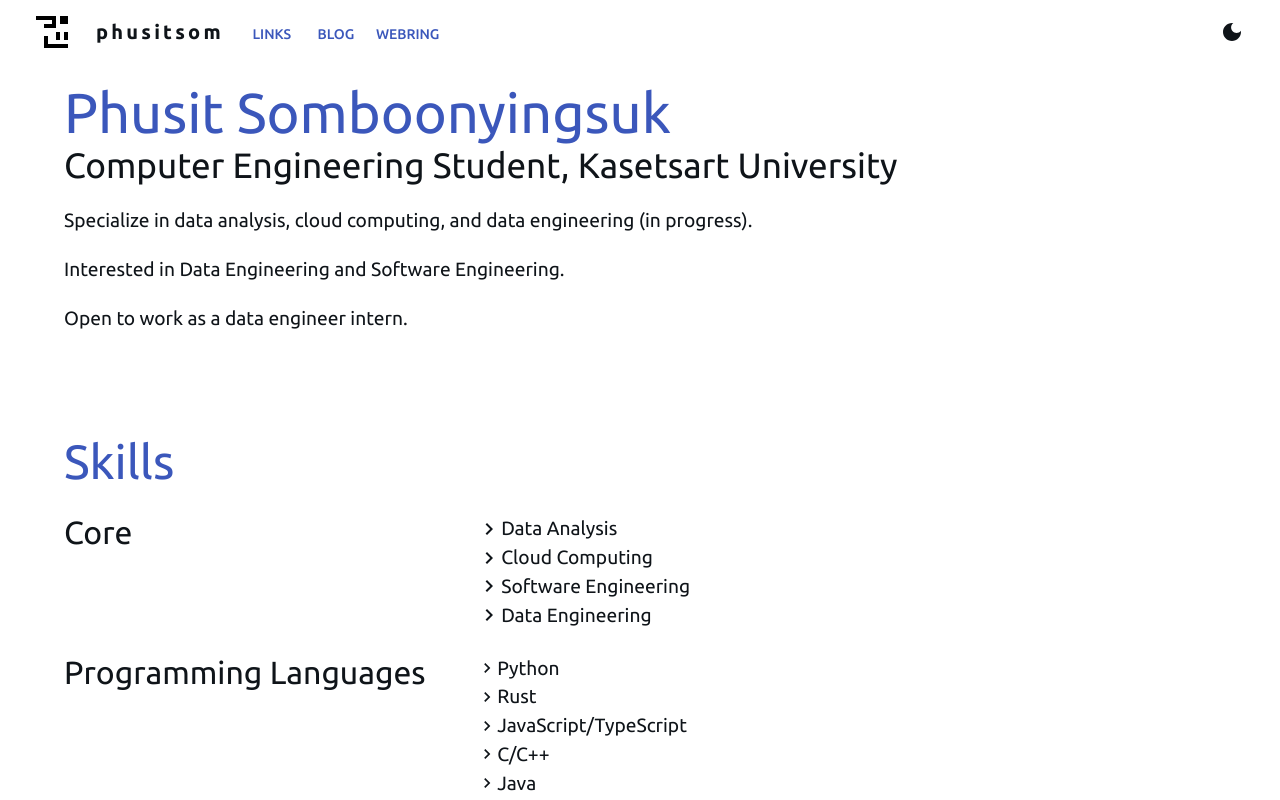
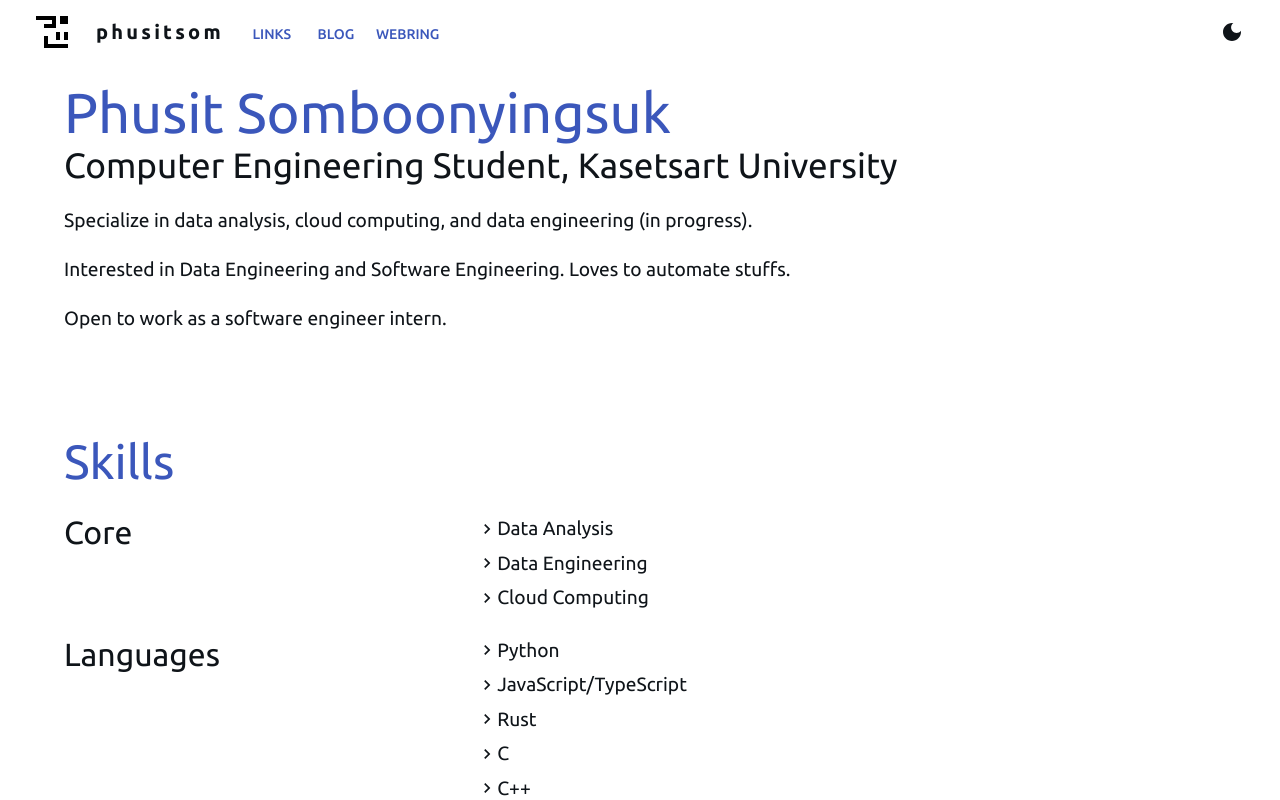
Before and after one commit to lazykern/me.kazylab.xyz, a Next.js app: page / in a window 1280 px wide. Shown: the top 800 px of the page. Built offline with nearby package versions, Linux system fonts and the light colour scheme.

Commit message:
Update homepage

```diff
--- a/src/pages/index.tsx
+++ b/src/pages/index.tsx
@@ -2,8 +2,18 @@ import { ChevronRight } from "@mui/icons-material";
 import { Container, Stack, Typography } from "@mui/material";
 import { Box } from "@mui/system";
 import Head from "next/head";
+import { fetchApi } from "../utils/fetchApi";
 
-export default function Home() {
+import { Skills, SkillsData } from "./api/skills";
+import { BioData } from "./api/bio";
+
+export default function Home({
+  bioData,
+  skillsData,
+}: {
+  bioData: BioData;
+  skillsData: SkillsData;
+}) {
   return (
     <>
       <Head>
@@ -13,7 +23,7 @@ export default function Home() {
       <Container
         sx={{
           justifyContent: "center",
-          marginTop: { xs: "100px", md: "80px" },
+          marginTop: { xs: "90px", md: "80px" },
           padding: "0 30px",
         }}
       >
@@ -24,6 +34,7 @@ export default function Home() {
               fontWeight="400"
               color="primary"
               fontSize={{ xs: "2.5rem", md: "3.5rem" }}
+              overflow="auto"
             >
               Phusit Somboonyingsuk
             </Typography>
@@ -34,22 +45,19 @@ export default function Home() {
             >
               Computer Engineering Student, Kasetsart University
             </Typography>
-            <Typography variant="body1" paddingBottom="20px">
-              Specialize in data analysis, cloud computing, and data engineering
-              (in progress).
+            {bioData.map((p) => (
+              <Typography key={p.key} variant="body1" paddingBottom="20px">
+                {p.text}
               </Typography>
-            <Typography variant="body1" paddingBottom="20px">
-              Interested in Data Engineering and Software Engineering.
-            </Typography>
-            <Typography variant="body1" paddingBottom="20px">
-              Open to work as a data engineer intern.
-            </Typography>
+            ))}
           </Stack>
           <Stack spacing={3}>
             <Typography variant="h2" color="primary">
               Skills
             </Typography>
+            {skillsData.map((s: Skills) => (
               <Box
+                key={s.type}
                 sx={{
                   display: "flex",
                   flexWrap: "wrap",
@@ -58,110 +66,45 @@ export default function Home() {
                 }}
               >
                 <Box width={{ xs: "100%", md: "35%" }}>
-                <Typography variant="h3" marginLeft={{ xs: "15px", md: "0px" }}>
-                  Core
-                </Typography>
+                  <Typography variant="h3">{s.type}</Typography>
                 </Box>
                 <Stack
+                  spacing={0.7}
                   sx={{
                     textAlign: "left",
-                  alignSelf: "center",
                   }}
                 >
+                  {s.skills.map((skill) => (
                     <Typography
-                  variant="body1"
-                  sx={{ display: "inline-flex", alignItems: "center" }}
-                >
-                  <ChevronRight />
-                  Data Analysis
-                </Typography>
-                <Typography
-                  variant="body1"
-                  sx={{ display: "inline-flex", alignItems: "center" }}
-                >
-                  <ChevronRight />
-                  Cloud Computing
-                </Typography>
-                <Typography
-                  variant="body1"
-                  sx={{ display: "inline-flex", alignItems: "center" }}
-                >
-                  <ChevronRight />
-                  Software Engineering
-                </Typography>
-                <Typography
-                  variant="body1"
-                  sx={{ display: "inline-flex", alignItems: "center" }}
-                >
-                  <ChevronRight />
-                  Data Engineering
-                </Typography>
-              </Stack>
-            </Box>
-            <Box
-              sx={{
-                display: "flex",
-                flexWrap: "wrap",
-                gap: "10px",
-                flexDirection: { xs: "column", md: "row" },
-              }}
-            >
-              <Box
-                sx={{
-                  width: { xs: "100%", md: "35%" },
-                  marginTop: { xs: "20px", md: "0" },
-                }}
-              >
-                <Typography variant="h3" marginLeft={{ xs: "15px", md: "0px" }}>
-                  Programming Languages
-                </Typography>
-              </Box>
-              <Stack
-                sx={{
-                  textAlign: "left",
-                  alignSelf: "center",
-                }}
-              >
-                <Typography
+                      key={`${s.type}-${skill}`}
                       variant="body1"
                       sx={{ display: "inline-flex", alignItems: "center" }}
                     >
                       <ChevronRight fontSize="small" />
-                  Python
+                      {skill}
                     </Typography>
-                <Typography
-                  variant="body1"
-                  sx={{ display: "inline-flex", alignItems: "center" }}
-                >
-                  <ChevronRight fontSize="small" />
-                  Rust
-                </Typography>
-                <Typography
-                  variant="body1"
-                  sx={{ display: "inline-flex", alignItems: "center" }}
-                >
-                  <ChevronRight fontSize="small" />
-                  JavaScript/TypeScript
-                </Typography>
-                <Typography
-                  variant="body1"
-                  sx={{ display: "inline-flex", alignItems: "center" }}
-                >
-                  <ChevronRight fontSize="small" />
-                  C/C++
-                </Typography>
-                <Typography
-                  variant="body1"
-                  sx={{ display: "inline-flex", alignItems: "center" }}
-                >
-                  <ChevronRight fontSize="small" />
-                  Java
-                </Typography>
+                  ))}
                 </Stack>
               </Box>
+            ))}
           </Stack>
         </Stack>
       </Container>
     </>
   );
 }
+
+export async function getStaticProps() {
+  const bioRes = await fetchApi("bio");
+  const bioData = await bioRes.json();
+
+  const skillsRes = await fetchApi("skills");
+  const skillsData = await skillsRes.json();
+
+  return {
+    props: {
+      bioData,
+      skillsData,
+    },
+  };
+}
```
Lines whose indentation alone changed are shown as unchanged.
